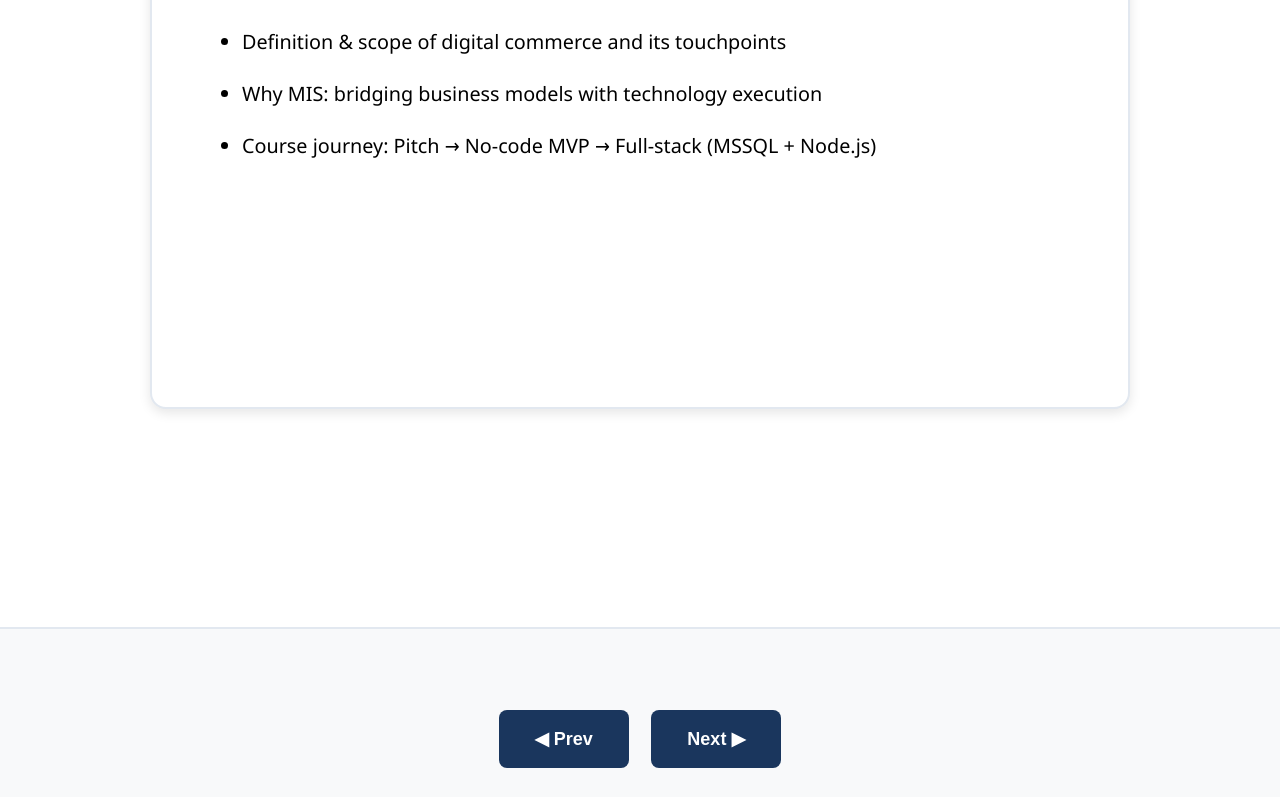
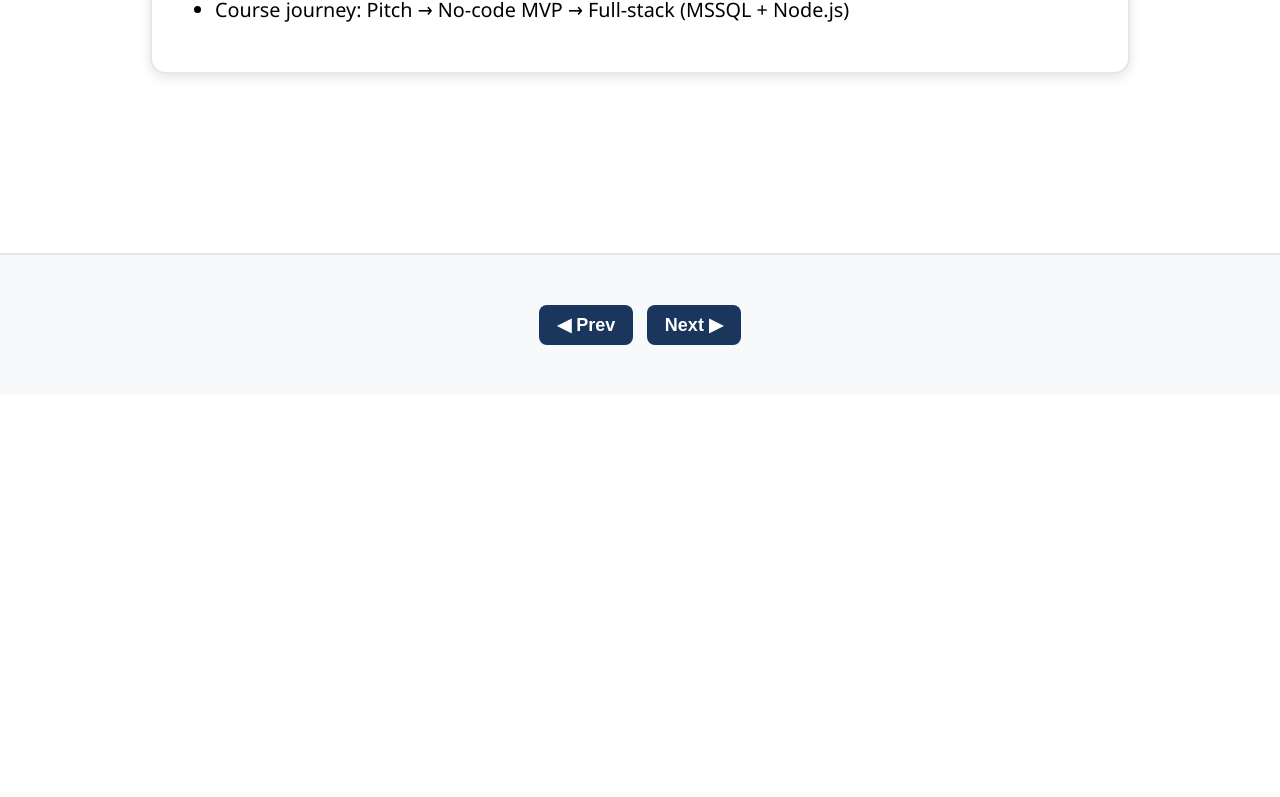
Before and after one commit to nagibov/MIS279, a plain HTML site: page class lectures/Week 1.html in a window 1280 px wide. Shown: the part 406-1203 px from the top of the page. After the commit the page ends 800 px from the top, so only its background shows below. Drawn offline with Linux system fonts and the light colour scheme.

Commit message:
Optimize slide layout: remove header, fix spacing, and improve footer positioning

```diff
--- a/class lectures/Week 1 Slides.html
+++ b/class lectures/Week 1.html
@@ -8,11 +8,6 @@
 </head>
 <body>
   <div class="wrap">
-    <header>
-      <h1>MIS 279 — E‑commerce • Week 1 <span class="badge">HTML Deck</span></h1>
-      <div class="sub">Lecture 1.1 (What is E‑commerce?) & Lecture 1.2 (Market Research Tools)</div>
-    </header>
-
     <div class="deck" id="deck">
 
       <!-- LECTURE 1.1 -->
@@ -89,7 +84,6 @@
         <button id="prev" type="button" aria-label="Previous slide">◀ Prev</button>
         <button id="next" type="button" aria-label="Next slide">Next ▶</button>
       </div>
-      <div class="hint">Tip: Use ← / → keys or click buttons • Press Ctrl/Cmd+P to print/PDF</div>
       <div class="progress" style="width: 240px"><div id="bar" class="bar"></div></div>
     </div>
   </div>
--- a/styles.css
+++ b/styles.css
@@ -84,7 +84,7 @@ a:hover {
 
 .wrap {
   display: grid;
-  grid-template-rows: auto 1fr auto;
+  grid-template-rows: 1fr auto;
   min-height: 100vh;
 }
 
@@ -211,19 +211,19 @@ li {
 
 .nav, .controls {
   text-align: center;
-  margin: 2rem 0;
+  margin: 0.5rem 0;
 }
 
 button {
   background: var(--accent-primary);
   color: white;
   border: none;
-  padding: 1rem 2rem;
+  padding: 0.5rem 1rem;
   border-radius: 8px;
   font-size: 1rem;
   font-weight: 600;
   cursor: pointer;
-  margin: 0.5rem;
+  margin: 0.25rem;
   transition: background-color 0.2s ease;
 }
 
@@ -254,7 +254,10 @@ footer, .footer {
 .deck {
   background: var(--bg-primary);
   color: var(--text-primary);
-  min-height: 100vh;
+  display: flex;
+  flex-direction: column;
+  justify-content: center;
+  padding: 1rem;
 }
 
 .deck .slide {
@@ -264,10 +267,9 @@ footer, .footer {
   box-shadow: 0 4px 12px rgba(0, 0, 0, 0.1);
   width: 100%;
   max-width: 980px;
-  margin: 2rem auto;
-  padding: 3rem;
+  margin: 1rem auto;
+  padding: 1.5rem;
   border-radius: 16px;
-  min-height: calc(100vh - 200px);
   display: none;
 }
 
@@ -300,11 +302,11 @@ footer, .footer {
 
 .deck .slide ul {
   font-size: 1.5rem;
-  line-height: 1.8;
+  line-height: 1.5;
 }
 
 .deck .slide li {
-  margin: 1rem 0;
+  margin: 0.5rem 0;
 }
 
 .deck header {
@@ -321,7 +323,9 @@ footer, .footer {
   align-items: center;
   justify-content: space-between;
   gap: 1rem;
-  padding: 1.5rem 2rem;
+  padding: 0.5rem 2rem;
+  position: sticky;
+  bottom: 0;
 }
 
 .deck .progress {
```
